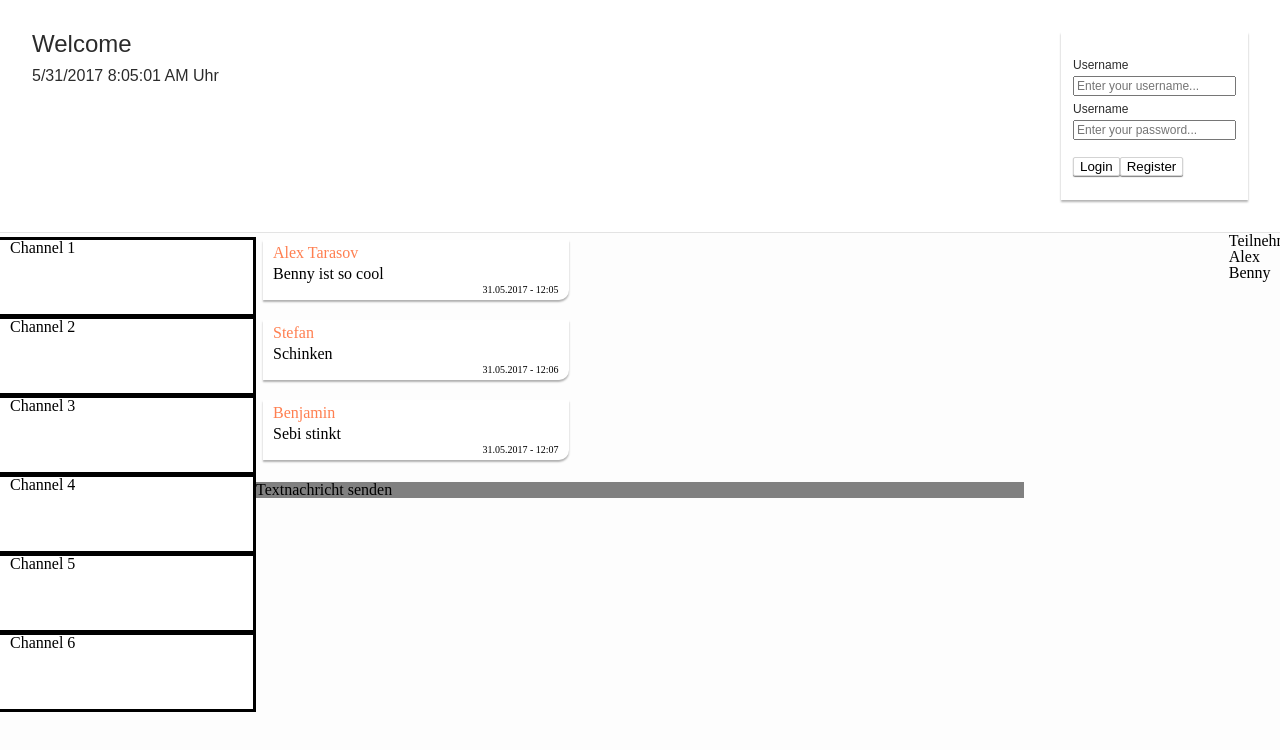
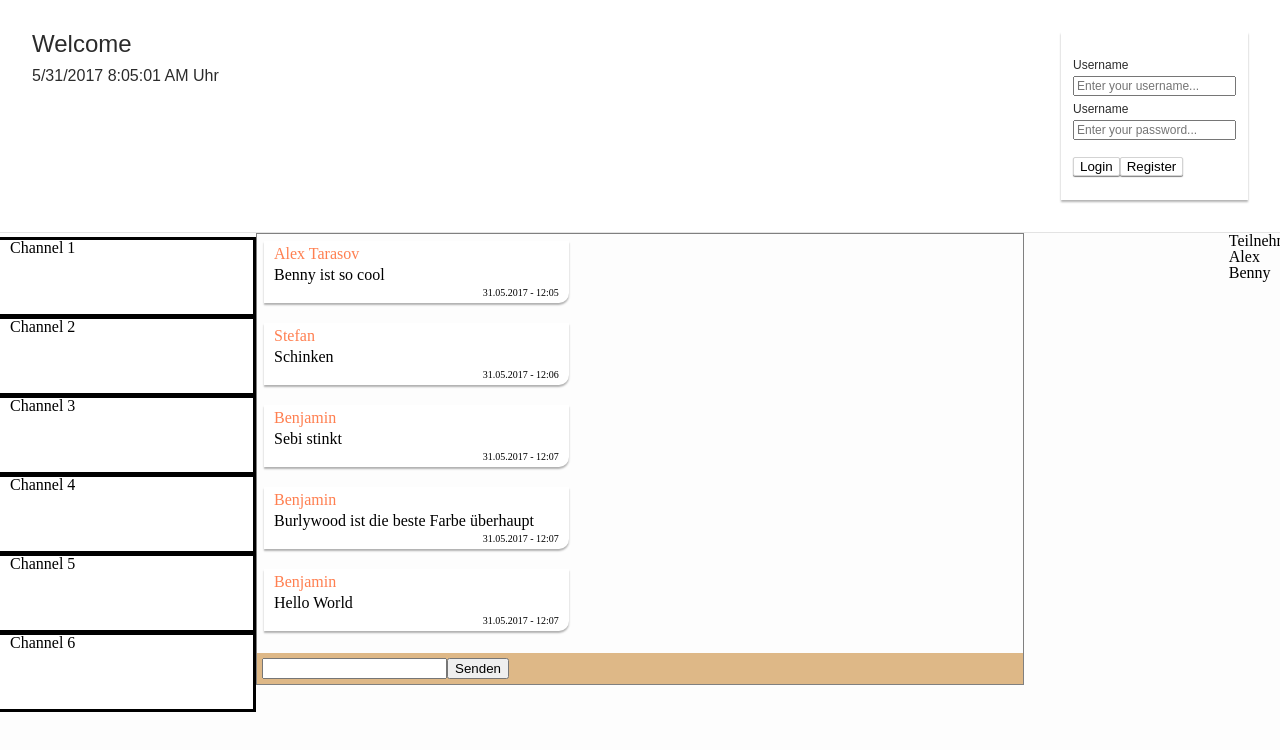
Before and after one commit to stefengl/Angular-Chat-Client, an Angular app in the folder Code/: page / in a window 1280 px wide. Shown: the top 750 px of the page. Built offline with nearby package versions, Linux system fonts and the light colour scheme; no server answers.

Commit message:
Burlywood is back :D

```diff
--- a/Code/src/app/chat-message-history/chat-message-history.component.css
+++ b/Code/src/app/chat-message-history/chat-message-history.component.css
@@ -1,5 +1,14 @@
 .msgArea{
   width: 100%;
+  height: 100%;
+  border: 0.5px solid grey;
+}
+
+.roomTitle{
+  padding: 5px;
+  background-color: burlywood;
+  text-align: center;
+  font-size: larger;
 }
 
 .messageBox{
@@ -18,7 +27,7 @@
 }
 
 .msgMessage{
-  margin: 0px 0px 3px 0px;
+  margin: 0px 0px 5px 0px;
 }
 
 .msgUsername{
@@ -32,5 +41,6 @@
 }
 
 .sendMessageBox{
-  background-color: grey;
+  padding: 5px;
+  background-color: burlywood;
 }
--- a/Code/src/app/chat-message-history/chat-message-history.component.html
+++ b/Code/src/app/chat-message-history/chat-message-history.component.html
@@ -1,7 +1,7 @@
 <div class="msgArea">
-  <p *ngIf="activeRoom">
+  <div *ngIf="activeRoom" class="roomTitle">
     {{activeRoom.name}}
-  </p>
+  </div>
  <div class="messageBox">
     <span *ngFor="let msg of messages">
         <div class="msg">
@@ -13,6 +13,7 @@
 
   </div>
   <div class="sendMessageBox">
-  Textnachricht senden
+    <input>
+    <button>Senden</button>
   </div>
 </div>
--- a/Code/src/app/chat-message-history/chat-message-history.component.ts
+++ b/Code/src/app/chat-message-history/chat-message-history.component.ts
@@ -25,7 +25,17 @@ export class ChatMessageHistoryComponent implements OnInit {
       message: "Sebi stinkt",
       username: "Benjamin",
       date: "31.05.2017 - 12:07"
-    }
+    },
+    {
+      message: "Burlywood ist die beste Farbe überhaupt",
+      username: "Benjamin",
+      date: "31.05.2017 - 12:07"
+    },
+    {
+      message: "Hello World",
+      username: "Benjamin",
+      date: "31.05.2017 - 12:07"
+    },
   ];
 
   @Input() activeRoom: Room = null;
```
Also changed, not shown: 1 other file (tests, documents, lock files or other folders).
